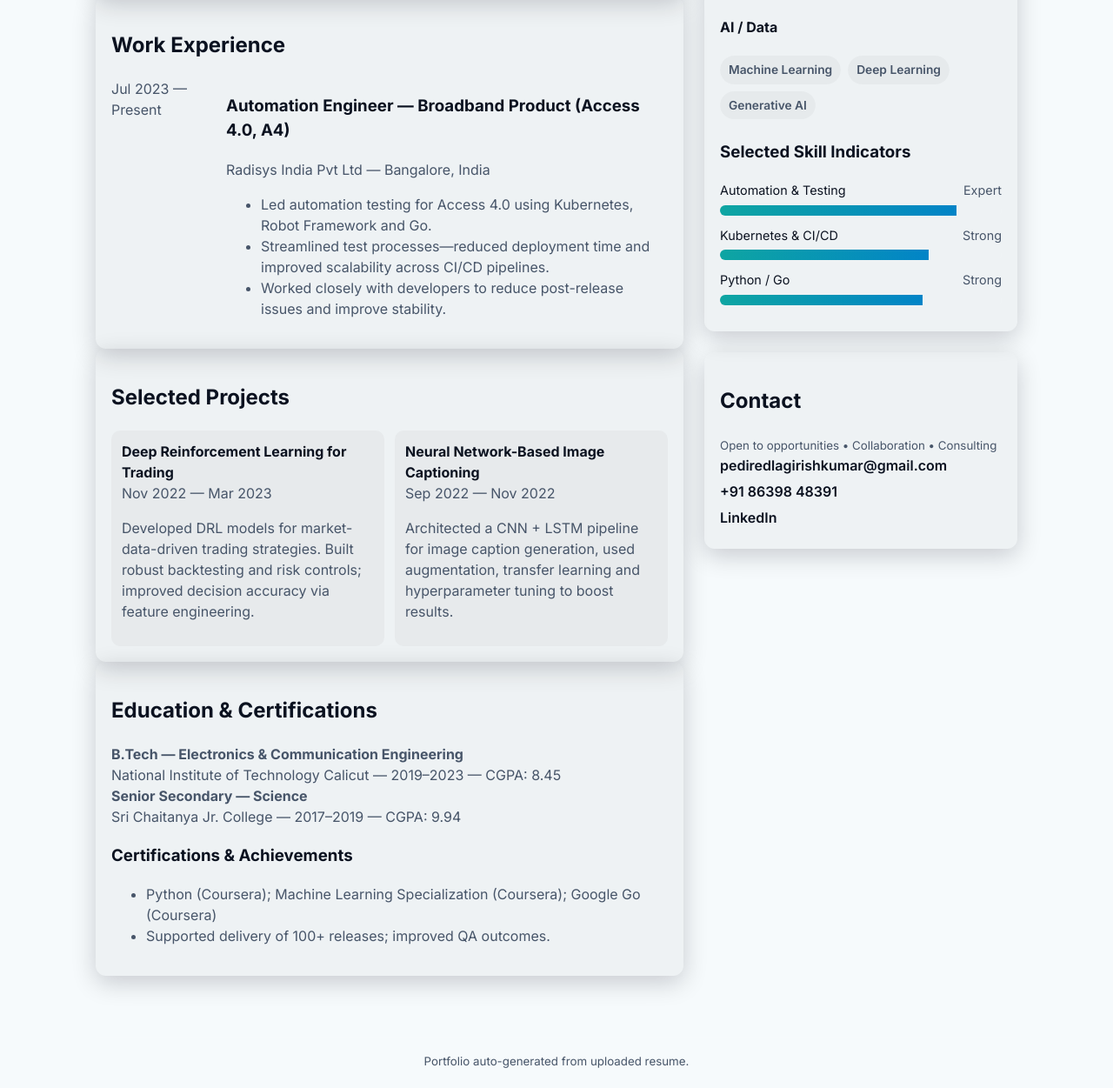
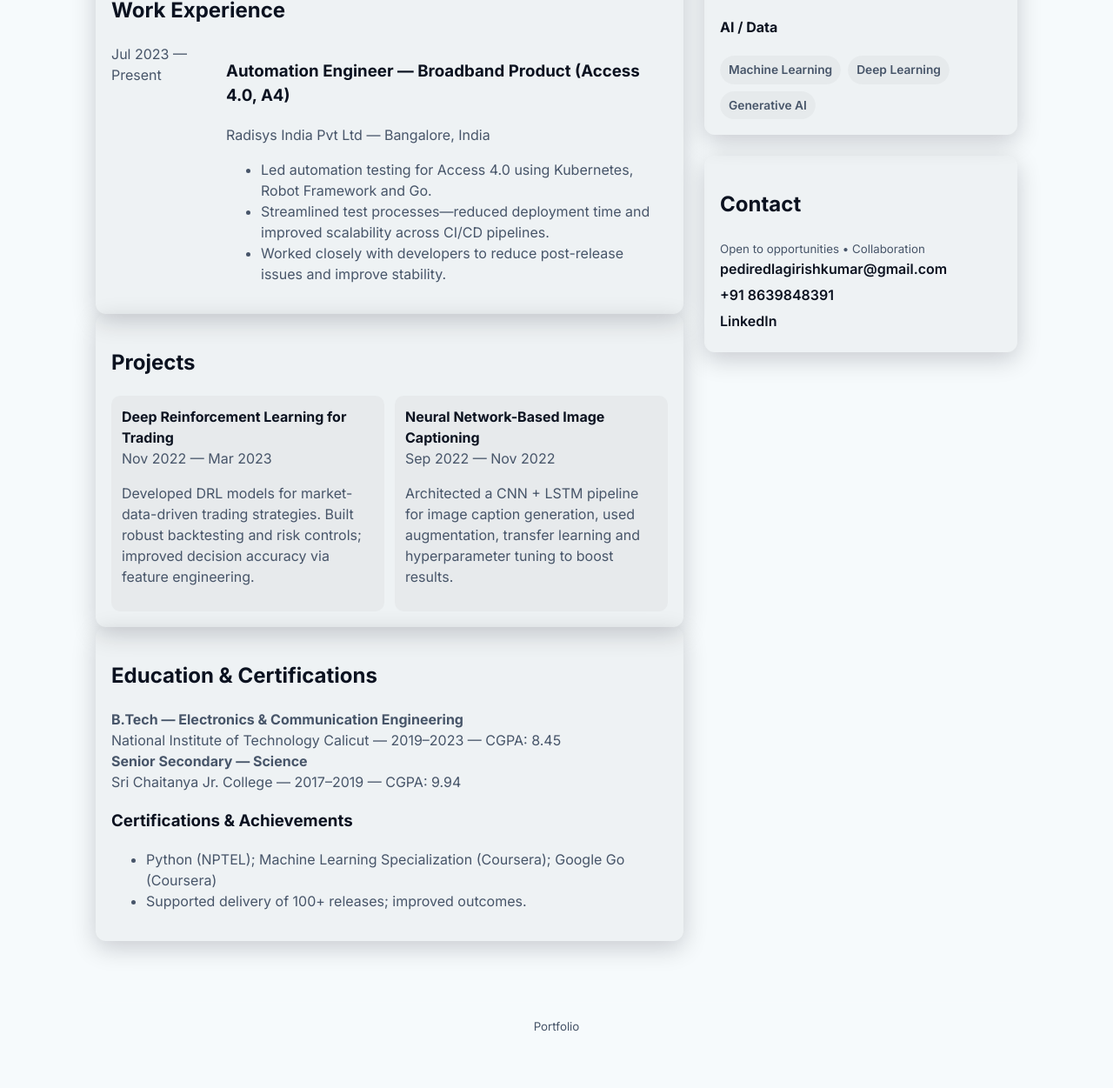
Before and after one commit to Girish675/Girish675.github.io, a plain HTML site: page index.html in a window 1280 px wide. Shown: the part 594-1845 px from the top of the page at 87% size. After the commit the page ends 1805 px from the top, so only its background shows below. Drawn offline with Linux system fonts and the light colour scheme.

Commit message:
Updated on 12-08-2025 part1

```diff
--- a/index.html
+++ b/index.html
@@ -22,7 +22,7 @@
       <div class="header-actions">
         <div class="mobile-nav muted-block">Bangalore • <a href="mailto:pediredlagirishkumar@gmail.com">pediredlagirishkumar@gmail.com</a></div>
         <div class="header-buttons">
-          <a class="btn small" href="Resume_3.pdf" download>Download CV</a>
+          <a class="btn small" href="Resume.pdf" download>Download CV</a>
           <button id="themeToggle" class="btn ghost small" aria-pressed="false">Toggle theme</button>
         </div>
       </div>
@@ -40,7 +40,6 @@
               Experienced Automation Testing Engineer with a strong track record in improving efficiency and scalability of broadband products at Radisys India Pvt Ltd.
               Skilled in Kubernetes, Robot Framework, Go, C/C++, Python, and SQL. Proven ability to streamline testing processes and reduce defects.
             </p>
-            <p class="muted-block">Contact: <a href="mailto:pediredlagirishkumar@gmail.com">pediredlagirishkumar@gmail.com</a> • +91 86398 48391 • Bangalore</p>
           </div>
         </section>
 
@@ -65,7 +64,7 @@
 
         <!-- Projects -->
         <section class="card">
-          <h2>Selected Projects</h2>
+          <h2>Projects</h2>
           <div class="projects-grid">
             <div class="project">
               <strong>Deep Reinforcement Learning for Trading</strong>
@@ -93,8 +92,8 @@
           </div>
           <h3>Certifications & Achievements</h3>
           <ul class="muted-block">
-            <li>Python (Coursera); Machine Learning Specialization (Coursera); Google Go (Coursera)</li>
-            <li>Supported delivery of 100+ releases; improved QA outcomes.</li>
+            <li>Python (NPTEL); Machine Learning Specialization (Coursera); Google Go (Coursera)</li>
+            <li>Supported delivery of 100+ releases; improved outcomes.</li>
           </ul>
         </section>
       </div>
@@ -110,27 +109,20 @@
           <div class="stack"><span class="chip">Kubernetes</span><span class="chip">Docker</span><span class="chip">CI/CD</span><span class="chip">Robot Framework</span><span class="chip">Git</span></div>
           <h4>AI / Data</h4>
           <div class="stack"><span class="chip">Machine Learning</span><span class="chip">Deep Learning</span><span class="chip">Generative AI</span></div>
-
-          <div class="skill-indicators">
-            <h3>Selected Skill Indicators</h3>
-            <div class="skill-row"><div class="meta"><span>Automation & Testing</span><span class="muted">Expert</span></div><div class="bar"><i class="bar-fill" style="width:84%"></i></div></div>
-            <div class="skill-row"><div class="meta"><span>Kubernetes & CI/CD</span><span class="muted">Strong</span></div><div class="bar"><i class="bar-fill" style="width:74%"></i></div></div>
-            <div class="skill-row"><div class="meta"><span>Python / Go</span><span class="muted">Strong</span></div><div class="bar"><i class="bar-fill" style="width:72%"></i></div></div>
-          </div>
         </div>
 
         <div class="card aside-card contact-card">
           <h2>Contact</h2>
-          <small class="muted">Open to opportunities • Collaboration • Consulting</small>
+          <small class="muted">Open to opportunities • Collaboration </small>
           <a href="mailto:pediredlagirishkumar@gmail.com" class="contact-link">pediredlagirishkumar@gmail.com</a>
-          <a href="tel:+918639848391" class="contact-link">+91 86398 48391</a>
+          <a href="tel:+918639848391" class="contact-link">+91 8639848391</a>
           <a href="https://www.linkedin.com/in/pediredla-girish-kumar-ec675" target="_blank" class="contact-link">LinkedIn</a>
         </div>
       </aside>
     </main>
 
     <footer>
-      <small>Portfolio auto-generated from uploaded resume.</small>
+      <small>Portfolio</small>
     </footer>
   </div>
 
```
Also changed, not shown: 1 other file.
